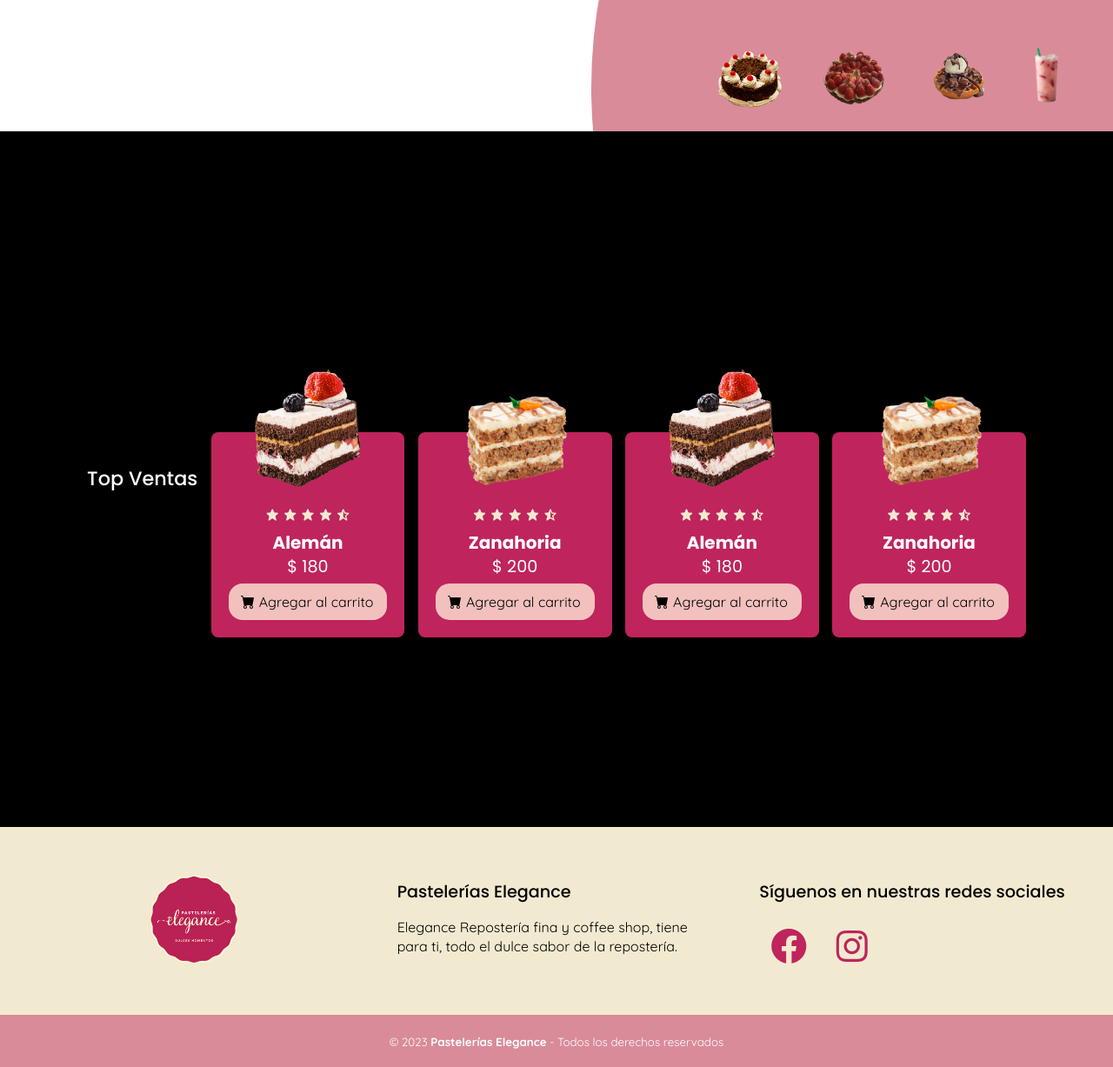
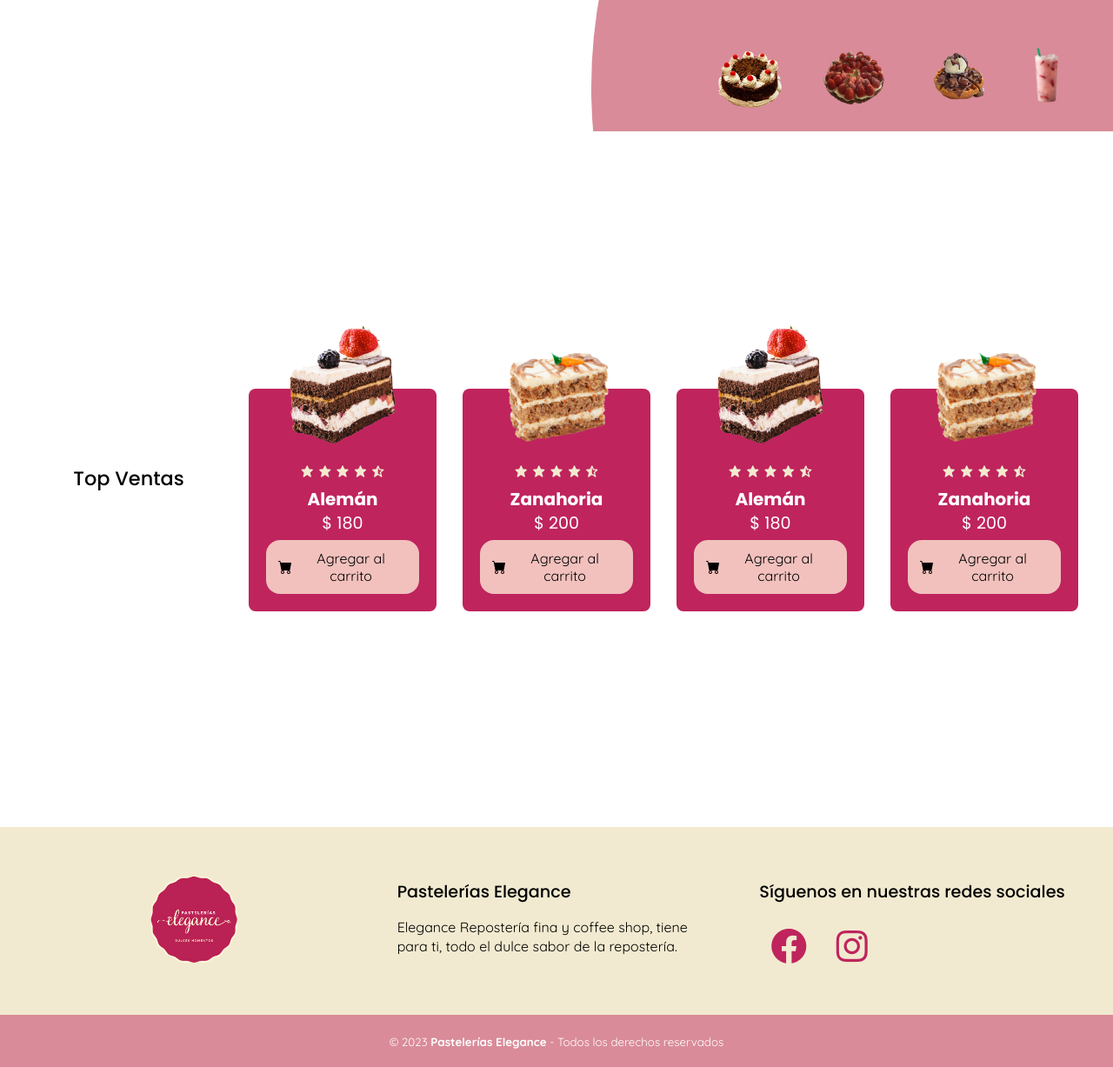
Before and after one commit to paulinau/BakeryWebsite, a PHP site: page / in a window 1280 px wide. Shown: the part 649-1876 px from the top of the page at 87% size. Run offline with PHP 8.4, Linux system fonts and the light colour scheme; some web fonts are replaced.

Commit message:
index responsive

```diff
--- a/css/shop_products.css
+++ b/css/shop_products.css
@@ -9,6 +9,7 @@
     box-sizing: border-box;
 }
 
+/*
 .productSection {
     position: relative;
     width: 100%;
@@ -17,28 +18,37 @@
     justify-content: space-between;
     align-items: center;
     background: #000;
+}*/
+
+.productSection
+{
+    max-width: 1200px;
+    width: 100%;
+    margin: auto;
+    display: grid;
+    grid-template-columns: repeat(5, 1fr);
+    grid-gap: 30px;
+    padding: 45px 0;
 }
 
 .productsTitle h3
 {
-    color: #fff;
+    color: #000;
     font-size: 1.4em;
     line-height: 1.4em;
     font-family: 'Poppins', sans-serif;
     font-weight: 500;
     align-items: center;
+    text-align: center;
 }
 
 .shop-container
 {
+    width: 100%;
+    height: 100%;
     display: flex;
-    flex-wrap: wrap;
-    gap: 1rem;
-    margin-top: 5rem;
-    flex-direction: row;
-    justify-content: space-around;
-    flex-flow: wrap;
-
+    justify-content: center;
+    align-items: center;
 }
 
 .shop-container .box
@@ -99,35 +109,18 @@
     margin: 0.2rem 0 0.5rem;
 }
 
-@media screen and (max-width: 991px)
+@media screen and (max-width: 1200px)
 {
-    section
+    .productSection
     {
-        padding: 20px 20px 120px;
+        grid-template-columns: repeat(1, 1fr);
+        grid-gap:30px;
+        padding: 35px 0px;
+        align-items: center;
     }
     .shop-container .box
     {
-        flex-direction: column;
-        width: 60%;
-        justify-content: space-between;
+        margin-left: 2rem;
+        margin-right: 2rem;
     }
 }
-@media screen and (max-width: 600px)
-{
-    section
-    {
-        padding: 20px 20px 120px;
-    }
-    .productSection
-    {
-        padding: 20px 20px 120px;
-    }
-    .shop-container .box
-    {
-        flex-direction: column;
-        margin-top: 100px;
-        width: 60%;
-        justify-content: space-between;
-    }
-
-}
--- a/index.html
+++ b/index.html
@@ -27,7 +27,7 @@
 
         <div class="content">
             <div class="textBox">
-                <h2>Repostería Fina y de alta calidad para esos momentos tan dulces y especiales.<br><br><span>Selva Negra</span></h2>
+                <h2>Repostería Fina y de alta calidad para esos momentos tan dulces y especiales.<br><br><span id="title">Selva Negra</span></h2>
                 <p>Lorem ipsum dolor sit amet, consectetur adipiscing elit. Donec ornare eget velit vel finibus. Etiam sed dui non erat vestibulum iaculis quis non est. <br><span>$230</span></p>
                 <button>
                     <div class="svg-wrapper">
@@ -196,7 +196,6 @@
     </footer>
 
     <script type="text/javascript" src="js/script_index.js">
-
     </script>
 </body>
 </html>
```
Also changed, not shown: sucursales.html (added).
